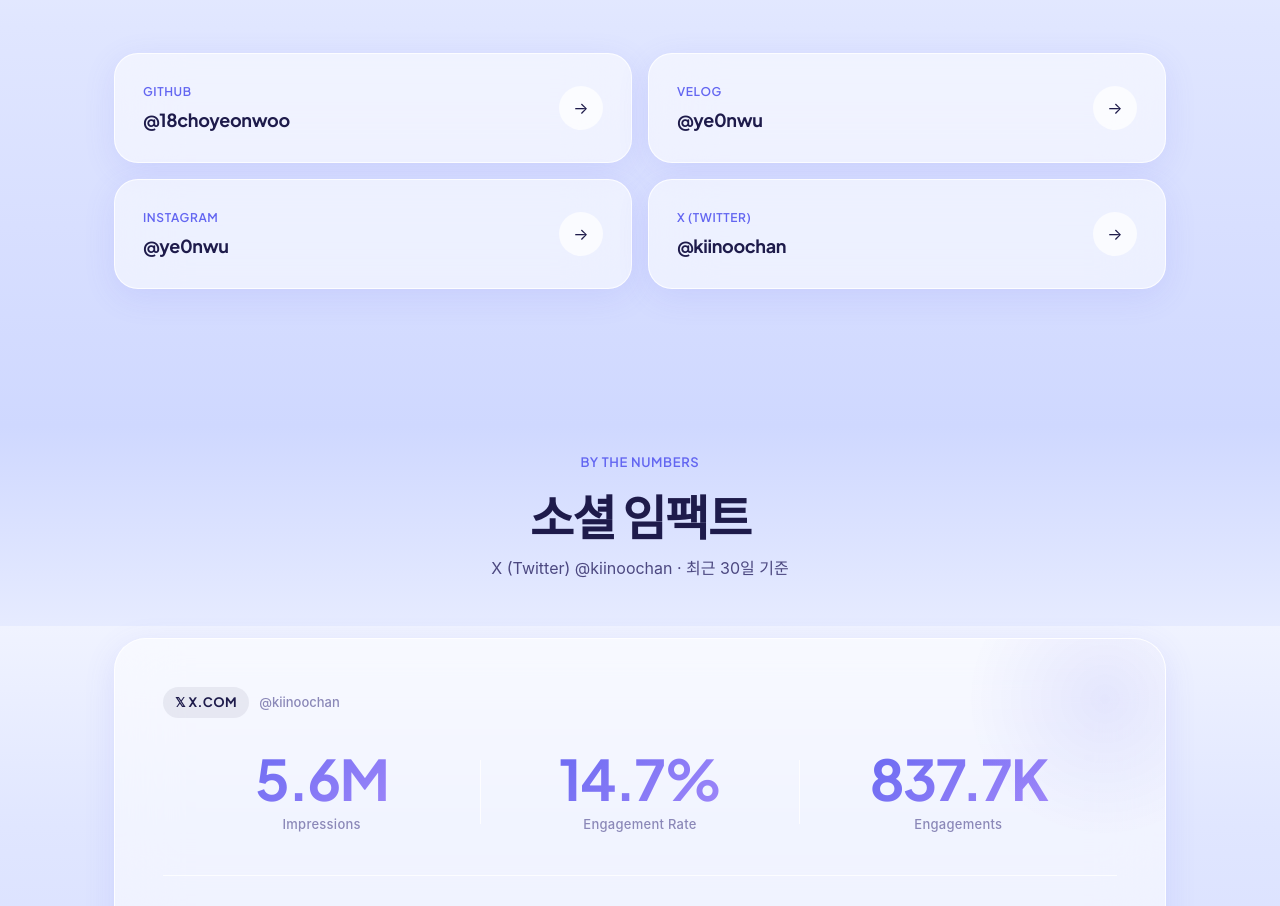
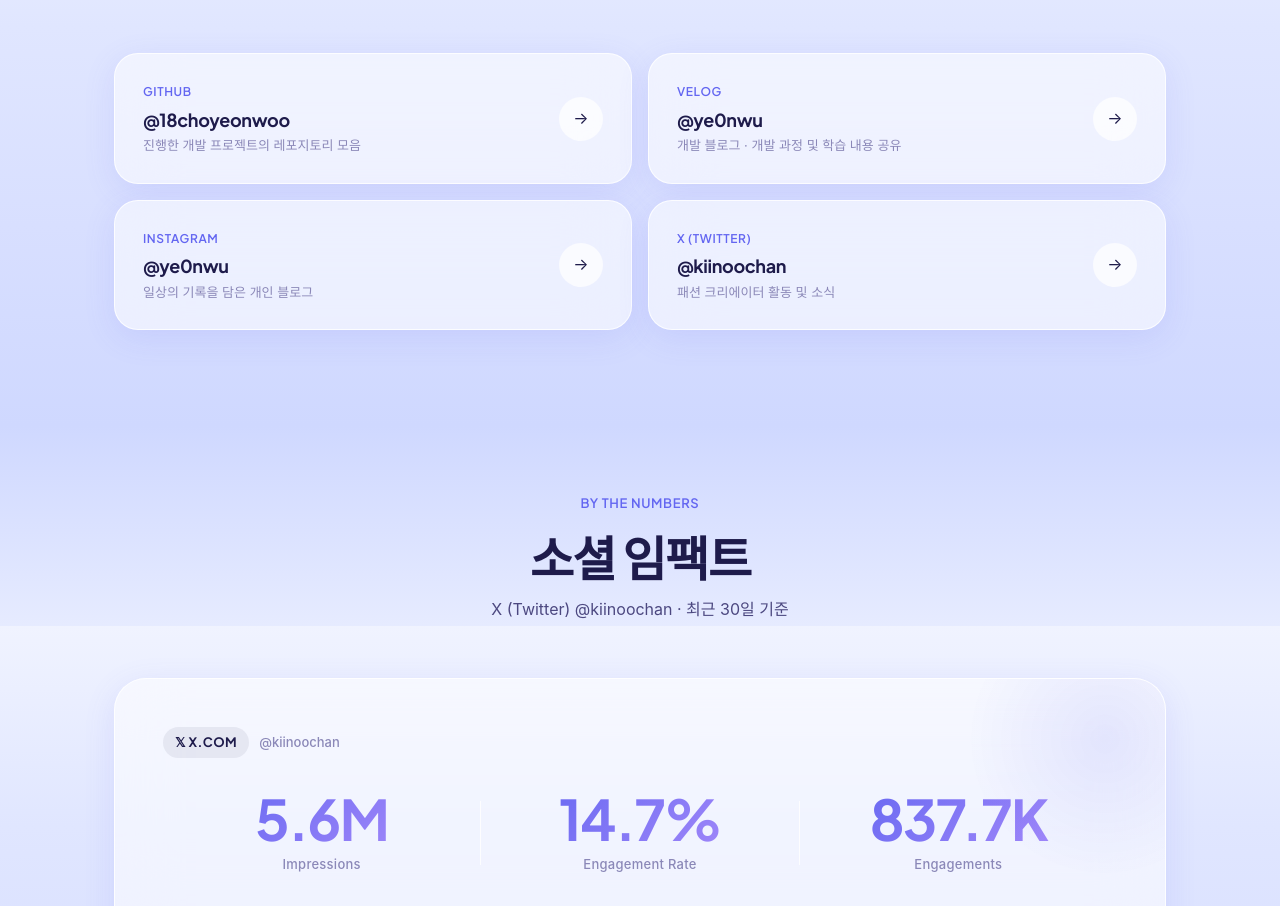
Before and after one commit to 18choyeonwoo/portfolio, a plain HTML site: page index.html in a window 1280 px wide. Shown: the part 3374-4280 px from the top of the page. Drawn offline with Linux system fonts and the light colour scheme; a web font is replaced by a local one.

Commit message:
feat: add SNS descriptions and style refinements

```diff
--- a/index.html
+++ b/index.html
@@ -235,6 +235,7 @@
           <div>
             <div class="connect-info-platform">GITHUB</div>
             <div class="connect-info-handle">@18choyeonwoo</div>
+            <div class="connect-info-desc">진행한 개발 프로젝트의 레포지토리 모음</div>
           </div>
           <div class="connect-arrow">→</div>
         </a>
@@ -243,6 +244,7 @@
           <div>
             <div class="connect-info-platform">VELOG</div>
             <div class="connect-info-handle">@ye0nwu</div>
+            <div class="connect-info-desc">개발 블로그 · 개발 과정 및 학습 내용 공유</div>
           </div>
           <div class="connect-arrow">→</div>
         </a>
@@ -251,6 +253,7 @@
           <div>
             <div class="connect-info-platform">INSTAGRAM</div>
             <div class="connect-info-handle">@ye0nwu</div>
+            <div class="connect-info-desc">일상의 기록을 담은 개인 블로그</div>
           </div>
           <div class="connect-arrow">→</div>
         </a>
@@ -259,6 +262,7 @@
           <div>
             <div class="connect-info-platform">X (TWITTER)</div>
             <div class="connect-info-handle">@kiinoochan</div>
+            <div class="connect-info-desc">패션 크리에이터 활동 및 소식</div>
           </div>
           <div class="connect-arrow">→</div>
         </a>
--- a/style.css
+++ b/style.css
@@ -1194,6 +1194,14 @@
   font-weight: 700;
   color: var(--ink);
   letter-spacing: -0.02em;
+  margin-bottom: 2px;
+}
+
+.connect-info-desc {
+  font-size: 13px;
+  color: var(--ink-mute);
+  font-weight: 400;
+  line-height: 1.4;
 }
 
 .connect-arrow {
```
Also changed, not shown: 1 other file.
